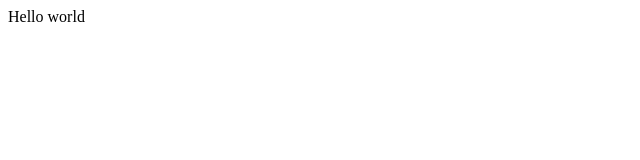
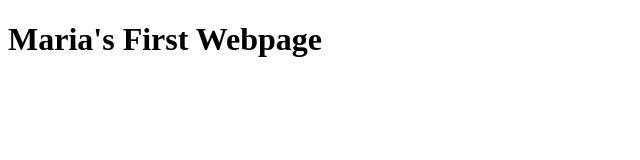
Before and after one commit to ICS2O-Programming-MariaG/Intro-03, a plain HTML site: page index.html in a window 1280 px wide. Shown: the whole page, without its empty margins (0-640 px from the left). Drawn offline with Linux system fonts and the light colour scheme.

Commit message:
Added title for page

```diff
--- a/index.html
+++ b/index.html
@@ -7,7 +7,7 @@
     <link href="style.css" rel="stylesheet" type="text/css" />
   </head>
   <body>
-    Hello world
+    <h1>Maria's First Webpage</h1>
     <script src="script.js"></script>
   </body>
 </html>
```
